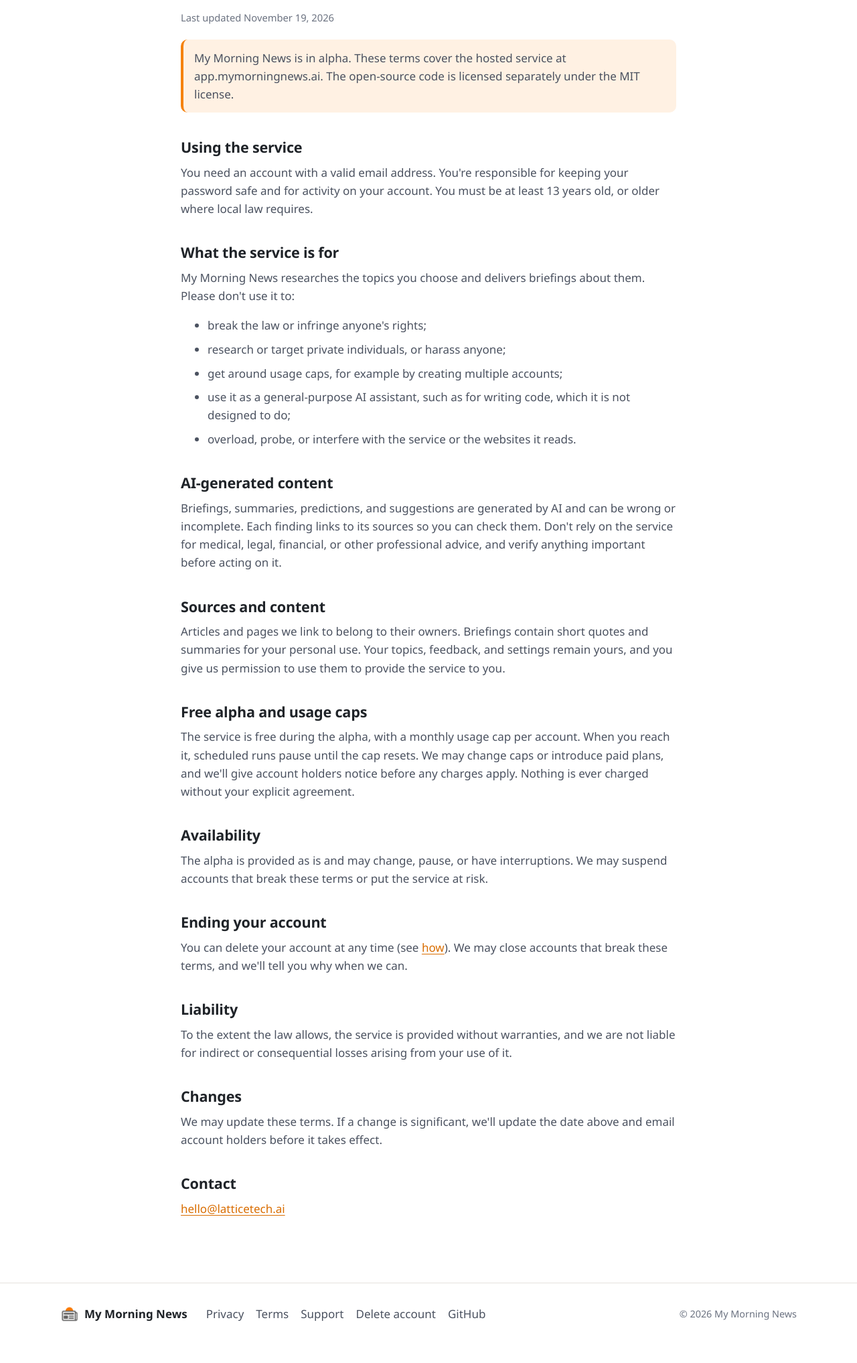
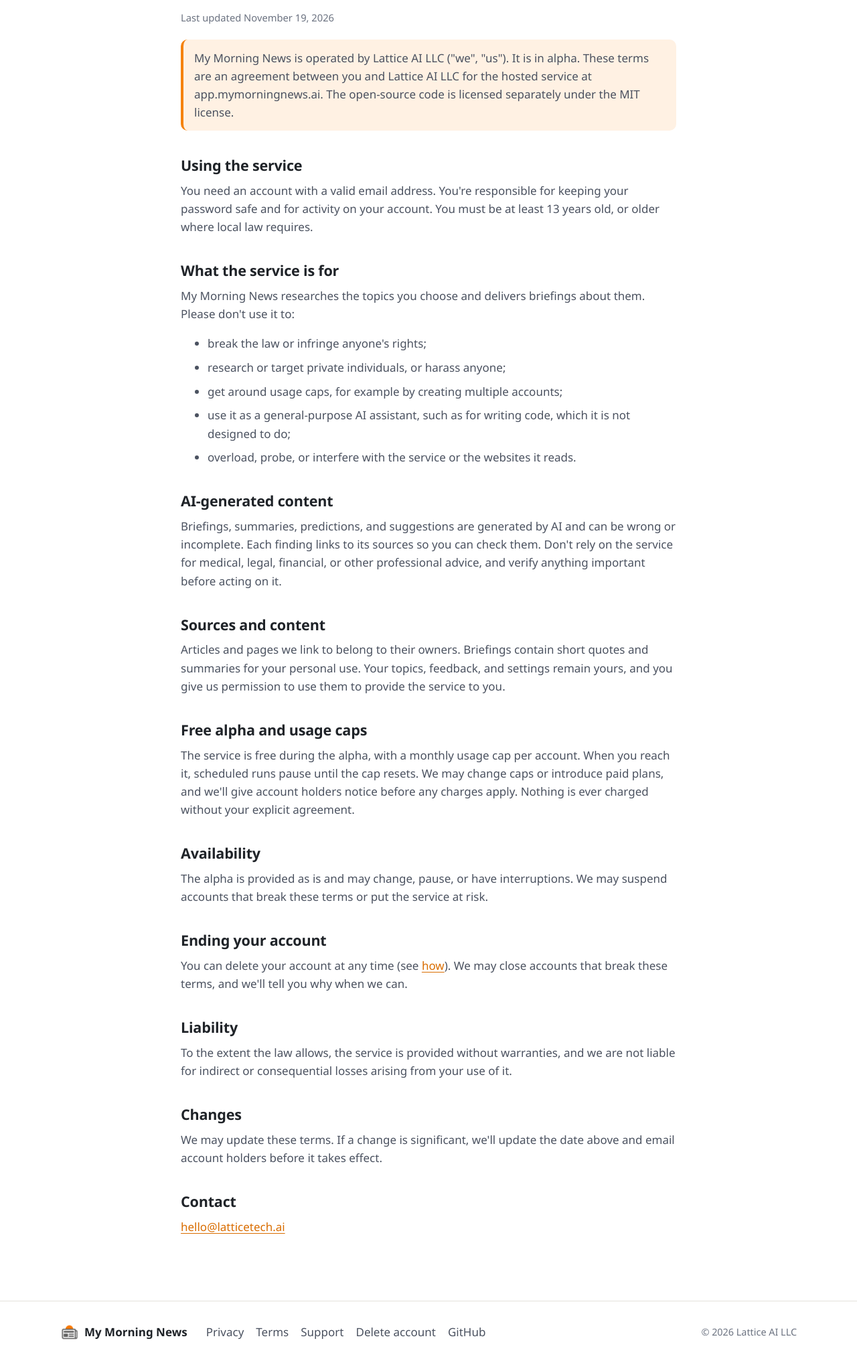
Before and after one commit to jchristn/mymorningnews.ai, a plain HTML site: page terms.html in a window 1280 px wide. Shown: the part 178-2213 px from the top of the page at 67% size. Before the commit the page ends 2186 px from the top, so only its background shows below. Drawn offline with Linux system fonts and the light colour scheme.

Commit message:
Copyright (c) 2026 Lattice AI LLC on every page; name the operator in privacy and terms
Co-Authored-By: Claude Opus 5.5 <noreply@anthropic.com>

```diff
--- a/script.js
+++ b/script.js
@@ -1,4 +1,4 @@
-// My Morning News website: theme toggle, mobile menu, and footer year. No tracking, no third-party code.
+// My Morning News website: theme toggle and mobile menu. No tracking, no third-party code.
 (function () {
   var root = document.documentElement;
 
@@ -34,7 +34,4 @@
     nav.addEventListener('click', function (e) { if (e.target.tagName === 'A') setOpen(false); });
     document.addEventListener('keydown', function (e) { if (e.key === 'Escape') setOpen(false); });
   }
-
-  var year = document.getElementById('year');
-  if (year) year.textContent = String(new Date().getFullYear());
 })();
--- a/terms.html
+++ b/terms.html
@@ -49,7 +49,7 @@
     <div class="container narrow">
       <h1>Terms of service</h1>
       <p class="updated">Last updated November 19, 2026</p>
-      <p class="notice">My Morning News is in alpha. These terms cover the hosted service at app.mymorningnews.ai. The open-source code is licensed separately under the MIT license.</p>
+      <p class="notice">My Morning News is operated by Lattice AI LLC ("we", "us"). It is in alpha. These terms are an agreement between you and Lattice AI LLC for the hosted service at app.mymorningnews.ai. The open-source code is licensed separately under the MIT license.</p>
 
       <h2>Using the service</h2>
       <p>You need an account with a valid email address. You're responsible for keeping your password safe and for activity on your account. You must be at least 13 years old, or older where local law requires.</p>
@@ -102,7 +102,7 @@
         <a href="/delete-account.html">Delete account</a>
         <a href="https://github.com/jchristn/MyMorningNews">GitHub</a>
       </nav>
-      <p class="copyright">&copy; <span id="year">2026</span> My Morning News</p>
+      <p class="copyright">&copy; 2026 Lattice AI LLC</p>
     </div>
   </footer>
   <script src="/script.js"></script>
```
Also changed, not shown: 404.html (+1 -1 lines), delete-account.html (+1 -1 lines), index.html (+1 -1 lines), privacy.html (+2 -2 lines), support.html (+1 -1 lines), 1 other file.
